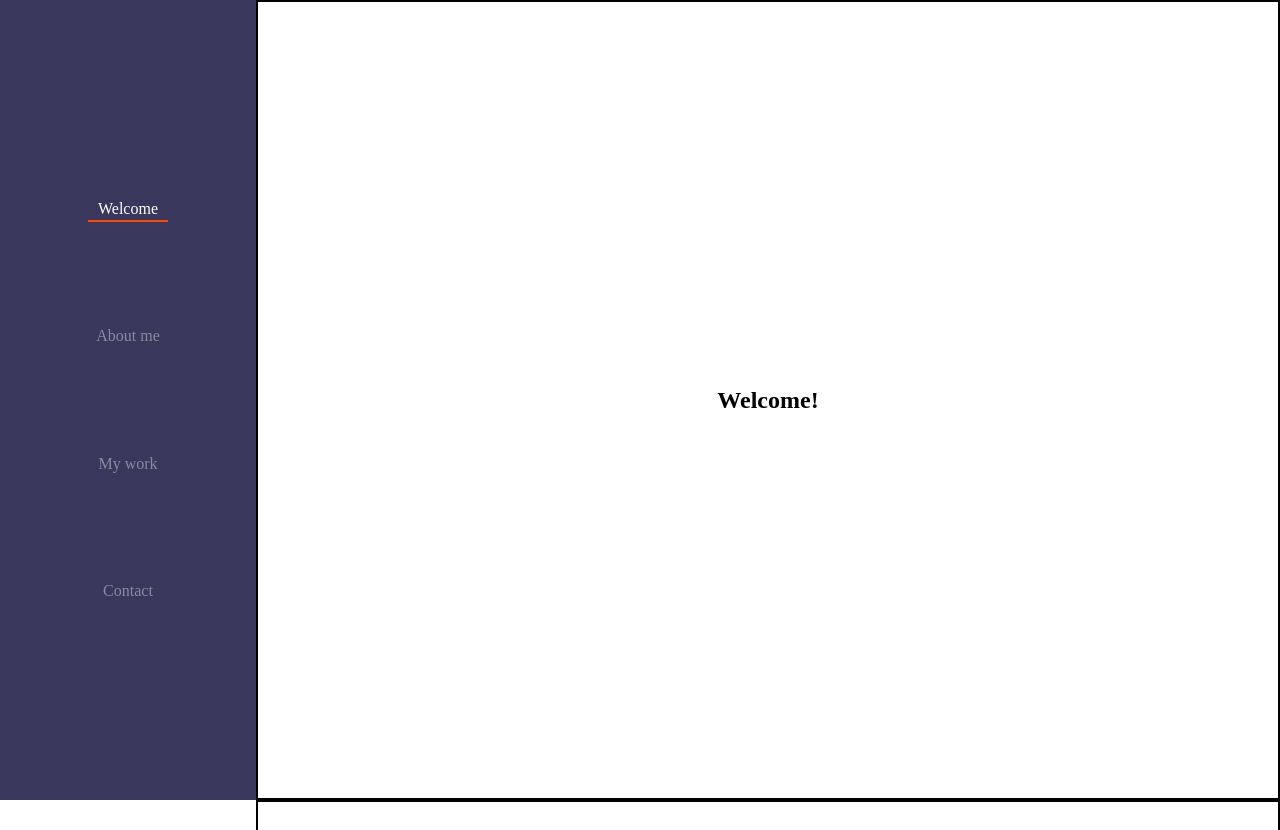
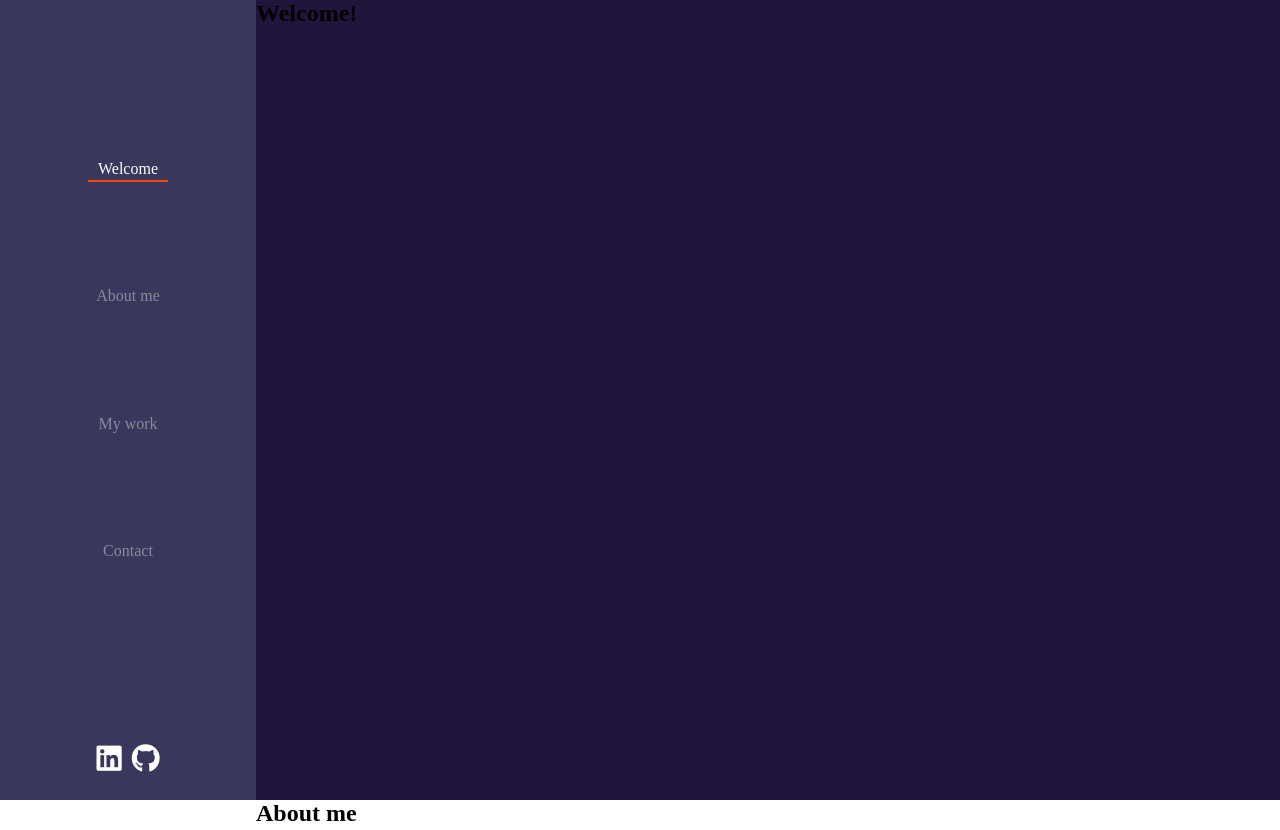
Before and after one commit to Sergiu-D/portofolio, a website: page index.html in a window 1280 px wide. Shown: the top 830 px of the page. Drawn offline with Linux system fonts and the light colour scheme.

Commit message:
Added social media links

```diff
--- a/index.html
+++ b/index.html
@@ -5,7 +5,12 @@
     <meta charset="UTF-8">
     <meta name="viewport" content="width=device-width, initial-scale=1.0">
 
+    <!-- Style Sheet -->
     <link rel="stylesheet" href="style.css">
+
+    <!-- Font Awesome CDN -->
+    <link rel="stylesheet" href="https://cdnjs.cloudflare.com/ajax/libs/font-awesome/5.15.1/css/all.min.css" integrity="sha512-+4zCK9k+qNFUR5X+cKL9EIR+ZOhtIloNl9GIKS57V1MyNsYpYcUrUeQc9vNfzsWfV28IaLL3i96P9sdNyeRssA==" crossorigin="anonymous" />
+
     <title>Sergiu's portofolio</title>
 </head>
 
@@ -26,7 +31,12 @@
                     <a data-section="contact" href="#contact">Contact</a>
                 </li>
             </ul>
+            <div class="social-links">
+                <a href="https://www.linkedin.com/in/sergiu-dumitrescu-225710160/"><i class="fab fa-linkedin"></i></a>
+                <a href="https://github.com/Sergiu-D"><i class="fab fa-github"></i></a>
+            </div>
         </nav>
+
     </div>
 
     <div class="container">
@@ -34,7 +44,8 @@
             <h1>Welcome!</h1>
         </section>
         <section id="about-me" class="about-me">
-            <h2>About me section</h2>
+            <h2>About me</h2>
+
         </section>
         <section id="projects" class="projects">
             <h2>My work</h2>
--- a/style.css
+++ b/style.css
@@ -9,25 +9,29 @@ body{
 
 }
 
+/* =========== Navigation =========== */
+
 #nav-wrapper{
     width: 20vw;
     min-height:100vh;
 }
 .navigation{
     position: fixed;
+    width: 20vw;
     top: 0;
     left: 0;
     bottom: 0;
 
     display: flex;
-    width: 20vw;
-    /* height: 100vh; */
-    justify-content: center;
+    flex-direction: column;
+    justify-content: space-between;
     align-items: center;
 
     background-color: #39375B;
+    z-index: 1;
 }
 .navigation .navigation__list{
+    margin-top: 10rem;
     list-style: none;
     height: 50%;
     display: flex;
@@ -42,14 +46,12 @@ body{
     text-decoration: none;
     color: rgba(245, 245, 245, 0.435);
     padding: 5px 10px;
-    /* transition: all .5s; */
     transition: all .5s ease;
 }
 
 .navigation .navigation__list-item a.active{
     color: white;
     transition: all .5s ease;
-    /* border-bottom: 2px solid orangered; */
 }
 .navigation .navigation__list-item a.active::after{
     position: absolute;
@@ -77,28 +79,32 @@ body{
     color: white;
 }
 
+.social-links{
+   width: 20%;
+   display: flex;
+   justify-content: space-between;
+   margin-bottom: 2rem;
+}
+.social-links i{
+    transform: scale(1.8);
+
+    color: white;
+}
+
+
+/* =========== Main Content =========== */
+
 .container{
     overflow-y:scroll;
-    /* position: absolute;
-    top: 0;
-    right: 0; */
-    /* width: 79.2vw; */
-    /* width: 100vw;
-    height: 100vh; */
     flex: 1;
 }
 
 .container section{
-    height: 100vh;
-    border: 2px solid black;
-    display: flex;
-    align-items: center;
-    justify-content: center;
+    min-height: 100vh;
 }
 
-#main-area{
-    height:100vh;
-    flex:1;
-    display:flex;
-    flex-direction: column;
+/* =========== Sections =========== */
+
+.welcome{
+    background-color: #22153C;
 }
```
Also changed, not shown: package.json (added, +15 -0 lines), 2 other files.
